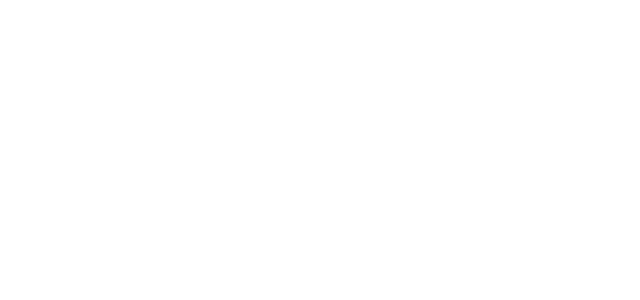
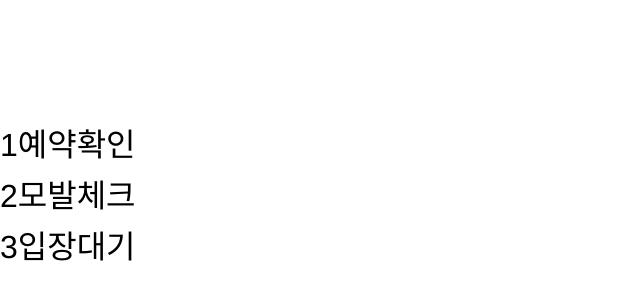
Before and after one commit to DaeHyunHwang/newTorsoProject, a React (Create React App) app: page / in a window 1280 px wide. Shown: the part 70-370 px from the top of the page, without its empty margins (0-640 px from the left). Built offline with nearby package versions, Linux system fonts and the light colour scheme.

Commit message:
Update App.js

```diff
--- a/src/App.js
+++ b/src/App.js
@@ -10,8 +10,18 @@ function App() {
           <div className="le-dv"></div>
           <div className="ri-dv"></div>
         </div>
-        <div class="mainBody">
-
+        <div className="mainContent">
+          <div className="menuList">
+            <div className="active">
+              <span className="step">1</span><span><span>예약확인</span></span>
+            </div>
+            <div className="">
+            <span className="step">2</span><span><span>모발체크</span></span>
+            </div>
+            <div className="">
+            <span className="step">3</span><span><span>입장대기</span></span>
+            </div>
+          </div>
         </div>
       </div>
   );
```
